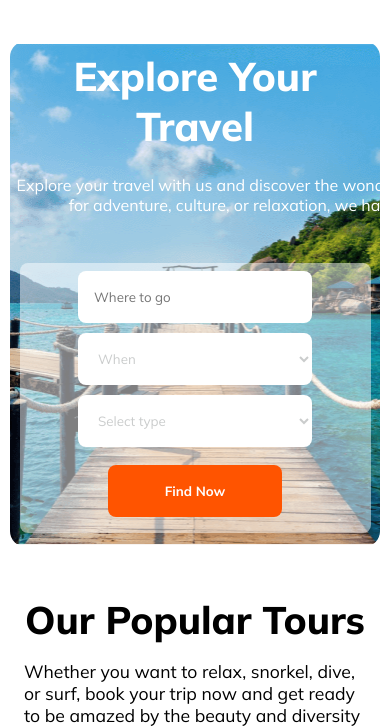
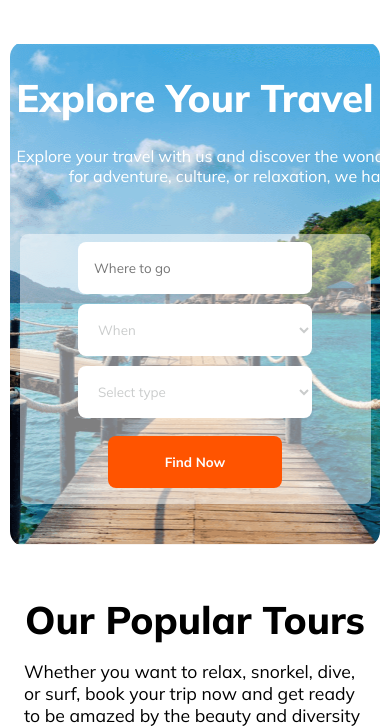
Before and after one commit to Salauddin-Ahmad/B9A2-TRIP-BLISS, a plain HTML site: page index.html in a window 390 px wide. Shown: the part 121-849 px from the top of the page. Drawn offline with Linux system fonts and the light colour scheme.

Commit message:
more fix added

```diff
--- a/style.css
+++ b/style.css
@@ -531,8 +531,8 @@ margin: 1rem;
     }
 
     .banner-title {
-        font-size: 2.5rem;
-        padding-top: 10px;
+        font-size: 2.4rem;
+        padding-top: 2rem;
     }
 
     /* banner section ends  */
```
